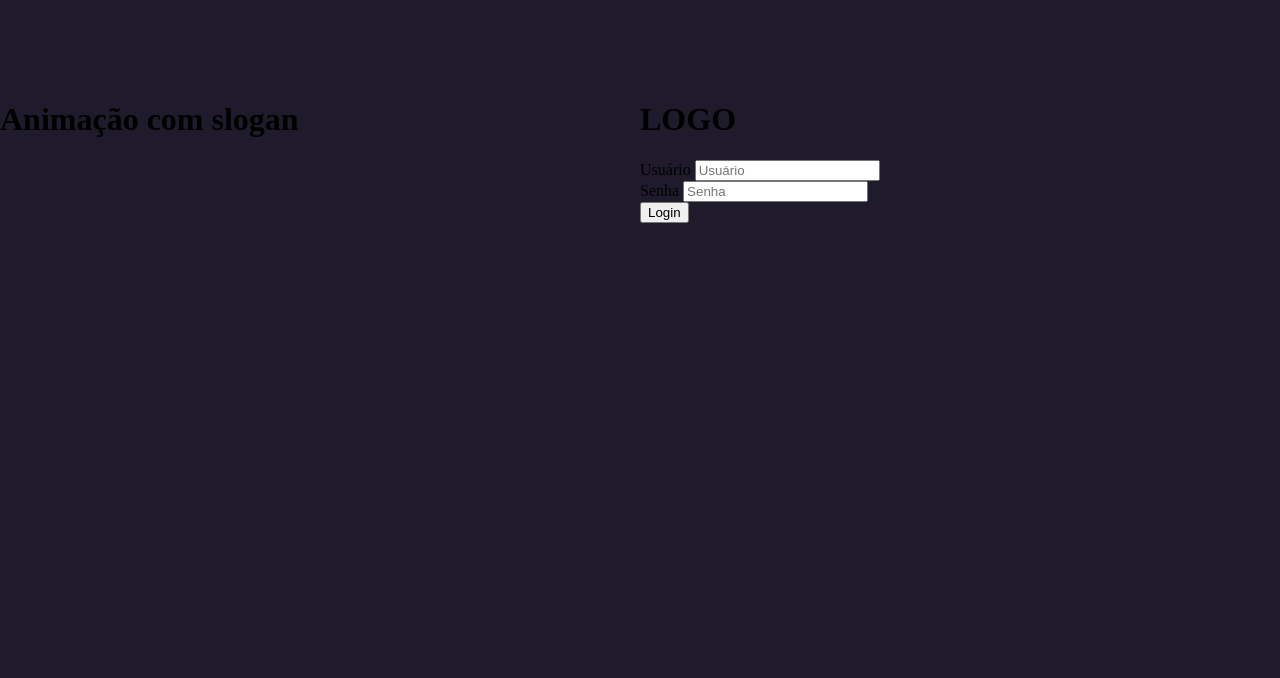
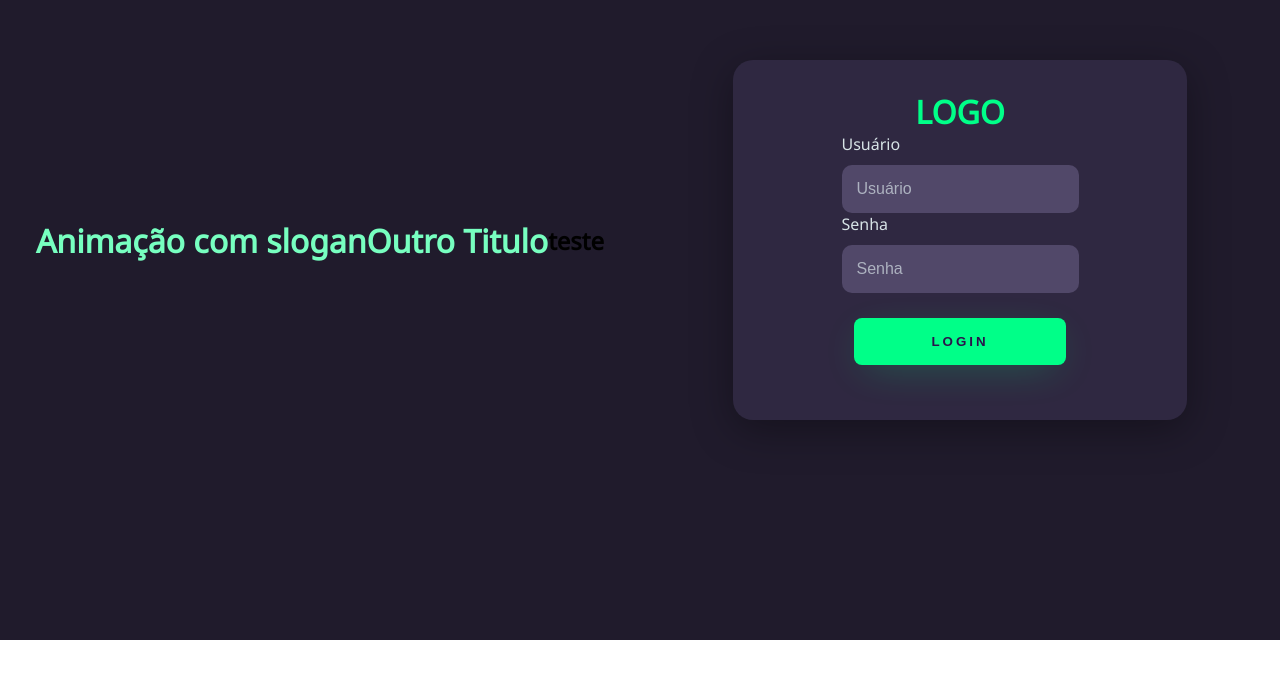
Before and after one commit to Guimoouraa/TeladeLogin, a plain HTML site: page index.html in a window 1280 px wide. Shown: the part 160-838 px from the top of the page. After the commit the page ends 800 px from the top, so only its background shows below. Drawn offline with Linux system fonts and the light colour scheme.

Commit message:
Alteração do h2 e estilo

```diff
--- a/CSS/style.css
+++ b/CSS/style.css
@@ -1,9 +1,12 @@
+@import url('https://fonts.googleapis.com/css2?family=Noto+Sans&display=swap');
+
 body {
     margin: 0;
+    font-family: 'Noto Sans', sans-serif;
 }
 
-.main-login {
-    width: 100vw;
+.main-login{
+    width: 100vw;P
     height: 100vw;
     background: #201b2c;
     display: flex;
@@ -14,9 +17,88 @@ body {
 .left-login{
     width: 50vw;
     height: 100vh;
+    display: flex;
+    justify-content: center;
+    align-items: center;
+    flex-direction: colum;
 }
 
 .right-login{
     width: 50vw;
     height: 100vh;
 }
+
+.left-login > h1{
+    color: #77ffc0;
+}
+
+.right-login{
+    width: 50vw;
+    height: 100vh;
+    display: flex;
+    justify-content: center;
+    align-items: center;
+}
+
+.card-login{
+    width: 60%;
+    display: flex;
+    justify-content: center;
+    align-items: center;
+    flex-direction: column;
+    padding: 30px 35px;
+    background: #2f2841;
+    border-radius: 20px;
+    box-shadow: 0px 10px 40px #00000056;
+}
+
+.card-login > h1{
+    color: #00ff88;
+    font-weight: 800;
+    margin: 0;
+}
+
+.textfield{
+    display: flex;
+    flex-direction: column;
+    align-items: flex-start;
+    justify-content: center;
+}
+
+.textfield > input{
+    width: 100%;
+    border: none;
+    border-radius: 10px;
+    padding: 15px;
+    background: #514869;
+    color: #f0ffffde;
+    font-size: 12pt;
+    box-shadow: 0px;
+    outline: none;
+    box-sizing: border-box;
+}
+
+.textfield > label {
+    color: #f0ffffde;
+    margin-bottom: 10px;
+}
+
+.textfield > input::placeholder{
+    color: #f0ffff94;
+}
+
+.btn-login {
+    width: 55%;
+    padding: 16px 0px;
+    margin: 25px;
+    border: none;
+    border-radius: 8px;
+    outline: none;
+    text-transform: uppercase;
+    font-weight: 800;
+    letter-spacing: 3px;
+    color: #2b134b;
+    background: #00ff88;
+    cursor: pointer;
+    box-shadow: 0px 10px 40px -12px #00ff8052;
+}
--- a/index.html
+++ b/index.html
@@ -11,6 +11,8 @@
     <div class="main-login">
         <div class="left-login">
             <h1>Animação com slogan</h1>
+            <h1>Outro Titulo</h1>
+            <h2>teste</h2>
         </div>
         <div class="right-login">
             <div class="card-login">
```
